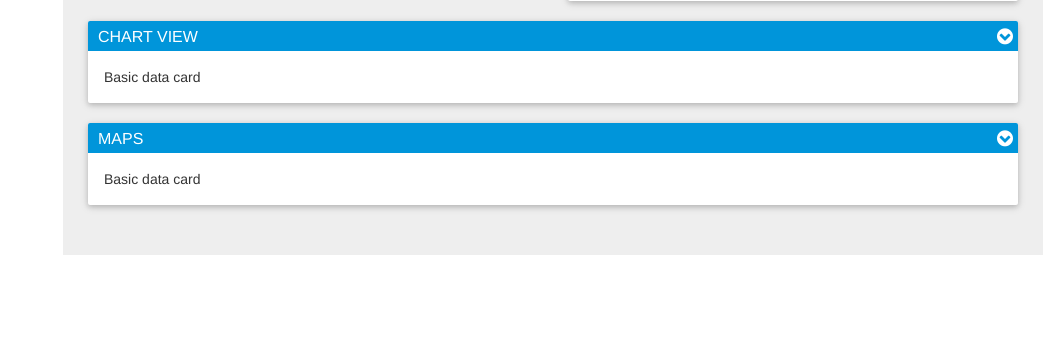
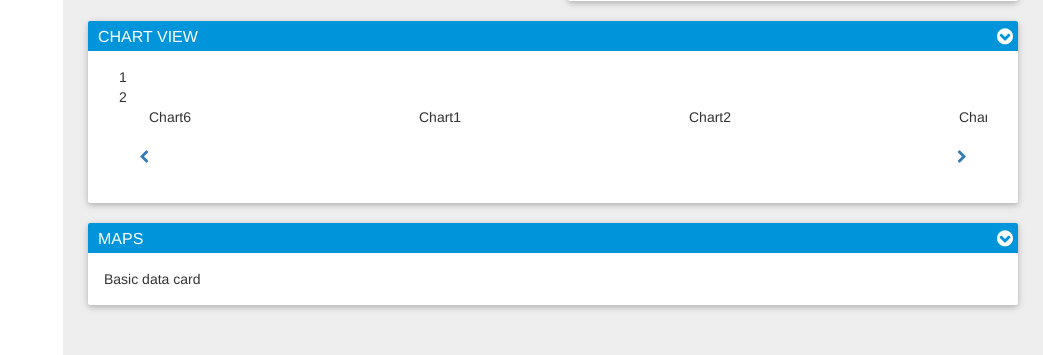
Before and after one commit to bikuz/ICIMOD-PRM.NET, an ASP.NET MVC app: page / in a window 1280 px wide. Shown: the part 1057-1412 px from the top of the page, without its empty margins (237-1280 px from the left). Before the commit the page ends 1312 px from the top, so only its background shows below. Run offline with ASP.NET Core 8 and stand-ins for ASP.NET MVC 5, Linux system fonts and the light colour scheme; the project's own start-up code is not run, and a stand-in starts its controllers and pages; some libraries are stand-ins or nearby versions.

Commit message:
Add slick slider scafolding for chart view card

```diff
--- a/prm/Content/Site.css
+++ b/prm/Content/Site.css
@@ -396,6 +396,12 @@ display: none;
 
 }
 
+/*Chart View*/
+
+.chartSelect {
+
+}
+
 
 
 @media only screen and (max-width: 1000px) {
--- a/prm/Views/Home/Index.cshtml
+++ b/prm/Views/Home/Index.cshtml
@@ -381,15 +381,7 @@
                     </div>
 
 
-
-
-
-
-
-
-
-
-                    <!--Card-content Ends-->
+                   <!--Card-content Ends-->
                     </div>
 
 
@@ -410,7 +402,46 @@
                     </div>
 
                     <div class="card-content">
-                        <p>Basic data card</p>
+                        <div class="row container-fluid">
+                        <div class="col-md-12 chartView">
+
+                        <p>1</p>
+
+                         <!-- ChartView Ends -->
+                        </div>
+                        <div class="col-md-12 selectChartTitle">
+                         <p>2</p>
+                         <!-- SelectChartTitle Ends -->
+                        </div>
+
+                        <div class="col-md-12 chartSelect">
+
+
+
+
+
+
+                            <div class="your-class">
+                                <div>Chart1</div>
+                                <div>Chart2</div>
+                                <div>Chart3</div>
+                                <div>Chart4</div>
+                                <div>Chart5</div>
+                                <div>Chart6</div>
+                            </div>
+
+                       <a href="#" id="previousChart" class="chartPrevious" style="float:left; padding:20px;"><i class="fa fa-chevron-left" aria-hidden="true"></i></a>
+                        <a href="#" id="nextChart" class="chartNext" style="float:right; padding:20px;"><i class="fa fa-chevron-right" aria-hidden="true"></i></a>
+
+
+
+
+                        <!-- ChartSelect Ends -->
+                        </div>
+
+
+                        <!-- Chart View Row ends -->
+                        </div>
 
                      <!--Card-content Ends-->
                     </div>
--- a/prm/Views/Shared/_Layout.cshtml
+++ b/prm/Views/Shared/_Layout.cshtml
@@ -7,6 +7,10 @@
 
     <link href="https://maxcdn.bootstrapcdn.com/font-awesome/4.6.3/css/font-awesome.min.css" rel="stylesheet" integrity="sha384-T8Gy5hrqNKT+hzMclPo118YTQO6cYprQmhrYwIiQ/3axmI1hQomh7Ud2hPOy8SP1" crossorigin="anonymous">
     <script src="http://code.highcharts.com/highcharts.js"></script>
+
+
+    <!-- Slider for charts CSS -->
+    <link rel="stylesheet" type="text/css" href="//cdn.jsdelivr.net/jquery.slick/1.6.0/slick.css"/>
 
     @Styles.Render("~/Content/bootstrap")
     @Styles.Render("~/Content/css")
@@ -223,6 +227,7 @@
                         {
 
                        $('.menu-names').css('display', 'inherit');
+
                     } else {
 
                         $("#wrapper").removeClass('toggled');
@@ -314,5 +319,54 @@
             }
 
     </script>
+
+<!-- Slider for charts-->
+<script type="text/javascript" src="//cdn.jsdelivr.net/jquery.slick/1.6.0/slick.min.js"></script>
+
+<script type="text/javascript">
+    $(document).ready(function(){
+      $('.your-class').slick({
+    centerMode: true,
+    prevArrow: $('#previousChart'),
+    nextArrow: $('#nextChart'),
+    centerPadding: '30px',
+    slidesToShow: 3,
+
+    responsive: [
+    {
+      breakpoint: 1024,
+      settings: {
+        slidesToShow: 3,
+        slidesToScroll: 3,
+        infinite: true
+      }
+    },
+    {
+      breakpoint: 600,
+      settings: {
+        slidesToShow: 2,
+        slidesToScroll: 2
+      }
+    },
+    {
+      breakpoint: 480,
+      settings: {
+        slidesToShow: 1,
+        slidesToScroll: 1
+      }
+    }
+    // You can unslick at a given breakpoint now by adding:
+    // settings: "unslick"
+    // instead of a settings object
+  ]
+
+
+
+
+
+      });
+    });
+  </script>
+
 </body>
 </html>
```
